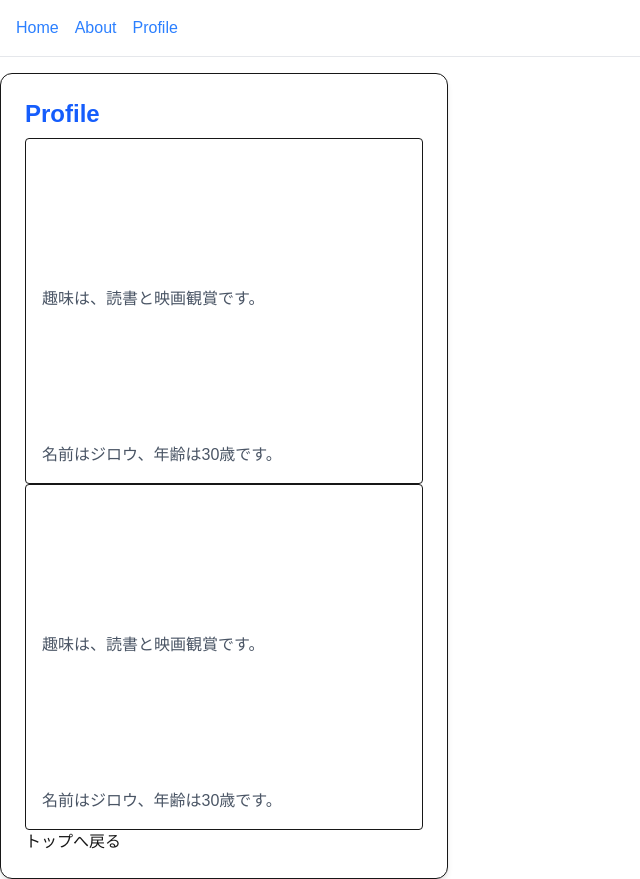
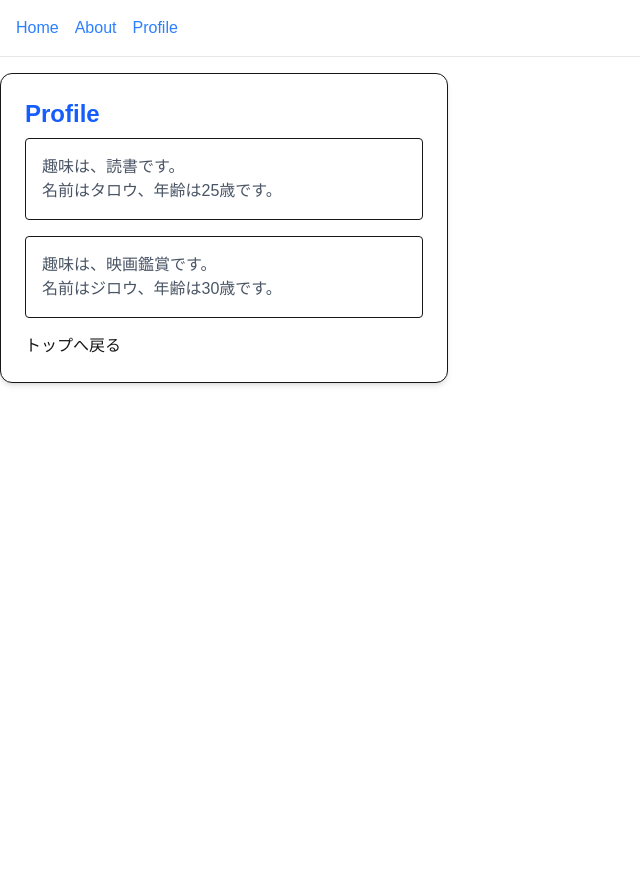
Before and after one commit to kazuhitommukai/nextjs-learning-app, a Next.js app: page /profile in a window 1280 px wide. Shown: the whole page, without its empty margins (0-640 px from the left). After the commit the page ends 800 px from the top, so only its background shows below. Built offline with nearby package versions, Linux system fonts and the light colour scheme.

Commit message:
feat: pass props to ProfileCard instances and update curriculum

```diff
--- a/app/profile/page.tsx
+++ b/app/profile/page.tsx
@@ -5,8 +5,8 @@ export default function ProfilePage() {
     return (
         <div className="p-6 bg-white border rounded-xl shadow-md max-w-md">
             <h1 className="text-2xl font-bold text-blue-600 mb-2">Profile</h1>
-            <ProfileCard />
-            <ProfileCard />
+            <ProfileCard userName="タロウ" age={25} hobby="読書" />
+            <ProfileCard userName="ジロウ" age={30} hobby="映画鑑賞" />
             <Link href="/">トップへ戻る</Link>
         </div>
     );
--- a/components/ProfileCard.tsx
+++ b/components/ProfileCard.tsx
@@ -1,15 +1,19 @@
+// components/ProfileCard.tsx
 
-export default function ProfileCard() {
-  // 部品の中で使う変数
-  const userName = "ジロウ";
-  const age = 30;
+// 1. 受け取るデータの設計図（型）を作る
+type ProfileCardProps = {
+  userName: string; // 文字列
+  age: number;      // 数値
+  hobby: string;    // 文字列
+};
 
+// 2. 関数の引数で { userName, age, hobby } を受け取る
+// （関数の中の const userName = ... はもう不要になります！）
+export default function ProfileCard({ userName, age, hobby }: ProfileCardProps) {
   return (
-    <div className="p-4 border rounded">
-
-            <p className="mt-33 text-gray-600">趣味は、読書と映画観賞です。</p>
-            <p className="mt-33 text-gray-600">名前は{userName}、年齢は{age}歳です。</p>
-
+    <div className="p-4 border rounded mb-4">
+      <p className="text-gray-600">趣味は、{hobby}です。</p>
+      <p className="text-gray-600">名前は{userName}、年齢は{age}歳です。</p>
     </div>
   );
 }
```
Also changed, not shown: 1 other file (tests, documents, lock files or other folders).
